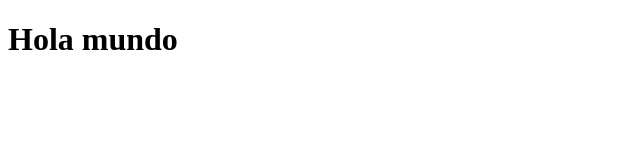
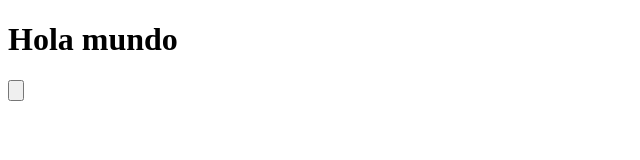
Before and after one commit to Alexper7/pppp, a plain HTML site: page index.html in a window 1280 px wide. Shown: the full height of the page, 0-640 px from the left. Drawn offline with Linux system fonts and the light colour scheme.

Commit message:
se agrego un boton llamado enviar

```diff
--- a/index.html
+++ b/index.html
@@ -7,6 +7,7 @@
 </head>
 <body>
     <h1>Hola mundo</h1>
+    <input type="button" value=""Enviar" />
 
 </body>
 </html>
```
